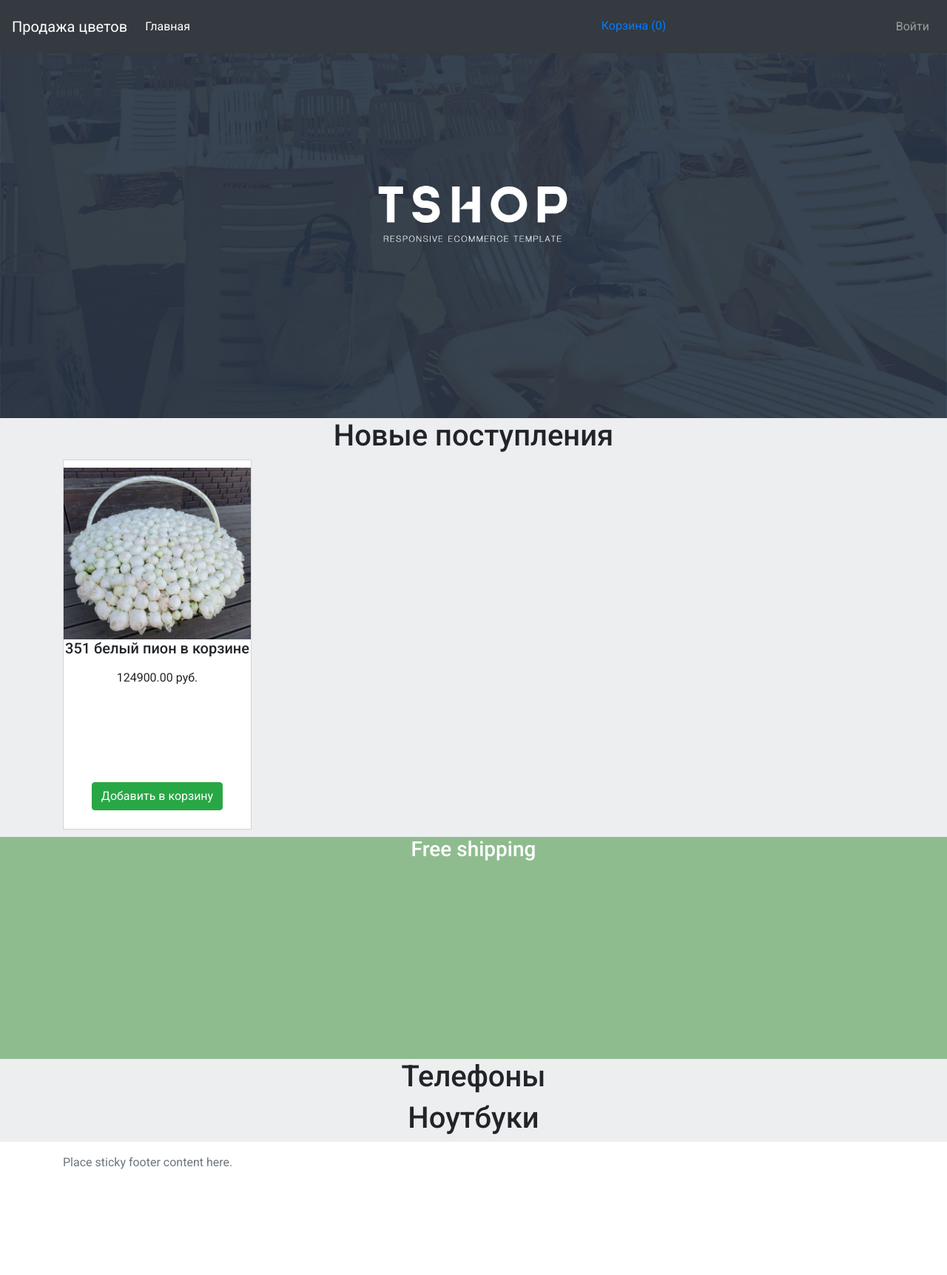
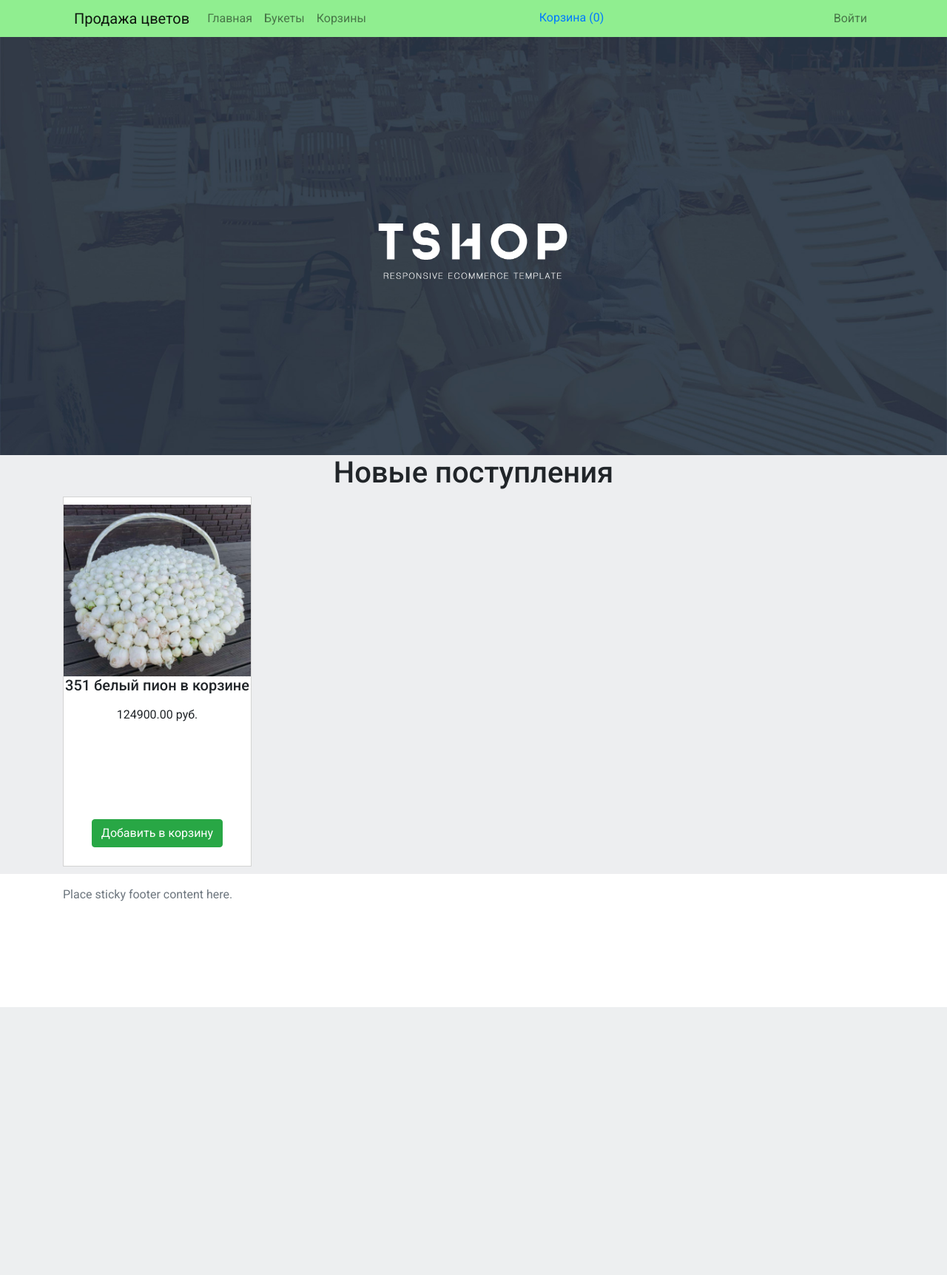
Before and after one commit to yelex/medved_project, a Django app: page / in a window 1280 px wide. Shown: the whole page at 74% size. After the commit the page ends 1361 px from the top, so only its background shows below. Run offline with Django 3.2, Linux system fonts and the light colour scheme; data comes from the database, SQL or seed files in the repository; both versions use the stored data as it was after the commit; some libraries are stand-ins or nearby versions.

Commit message:
green nav

```diff
--- a/landing/views.py
+++ b/landing/views.py
@@ -29,4 +29,5 @@ def home(request):
     product_images = ProductImage.objects.filter(is_active=True, is_main=True, product__is_active=True)
     product_images_photos = product_images.filter(product__category__name='phones')
     product_images_laptops = product_images.filter(product__category__name='laptops')
+
     return render(request, 'landing/home.html', context=locals())
--- a/templates/landing/home.html
+++ b/templates/landing/home.html
@@ -24,43 +24,4 @@
         </div>
     </div>
 
-    <div class="section section-delivery">
-        <div>
-            <h3>Free shipping</h3>
-        </div>
-    </div>
-
-    <div class="section section2 phones-container">
-        <div class="container">
-            <div class="row">
-                <div class="col-sm-12">
-                    <h1 class="text-center">
-                        Телефоны
-                    </h1>
-                </div>
-                {% for product_image in product_images_photos %}
-                <div class='col-sm-3'>
-                    {% include 'landing/product_item.html' %}
-                </div>
-                {% endfor %}
-            </div>
-        </div>
-    </div>
-
-    <div class="section section3 laptops-container">
-        <div class="container">
-            <div class="row">
-                <div class='col-sm-12'>
-                    <h1 class="text-center">
-                        Ноутбуки
-                    </h1>
-                </div>
-                {% for product_image in product_images_laptops %}
-                <div class='col-sm-3'>
-                    {% include 'landing/product_item.html' %}
-                </div>
-                {% endfor %}
-            </div>
-        </div>
-    </div>
 {% endblock %}
--- a/templates/navbar.html
+++ b/templates/navbar.html
@@ -1,6 +1,6 @@
 
 
-<nav class="navbar navbar-expand-md navbar-dark fixed-top bg-dark">
+<nav class="navbar navbar-expand-lg navbar-light bg-light navbar-main">
   <div class="navbar-brand">Продажа цветов</div>
   <button class="navbar-toggler" type="button" data-toggle="collapse" data-target="#navbarSupportedContent" aria-controls="navbarSupportedContent" aria-expanded="false" aria-label="Toggle navigation">
     <span class="navbar-toggler-icon"></span>
@@ -8,8 +8,17 @@
 
   <div class="collapse navbar-collapse" id="navbarSupportedContent">
     <ul class="navbar-nav mr-auto">
-      <li class="nav-item active">
-        <a class="nav-link" href="/">Главная <span class="sr-only">(current)</span></a>
+      <li class="nav-item">
+        <a class="nav-link" href="/">Главная</a>
+      </li>
+      <li class="nav-item">
+
+      </li>
+      <li class="nav-item">
+        <a class="nav-link" href="#">Букеты</a>
+      </li>
+      <li class="nav-item">
+        <a class="nav-link" href="#">Корзины</a>
       </li>
 
     </ul>
```
Also changed, not shown: db.sqlite3, media/products_images/351_белый_пион_в_корзине_124900.jpg (added), media/products_images/351_белый_пион_в_корзине_124900_другой_ракурс.jpg (added).
